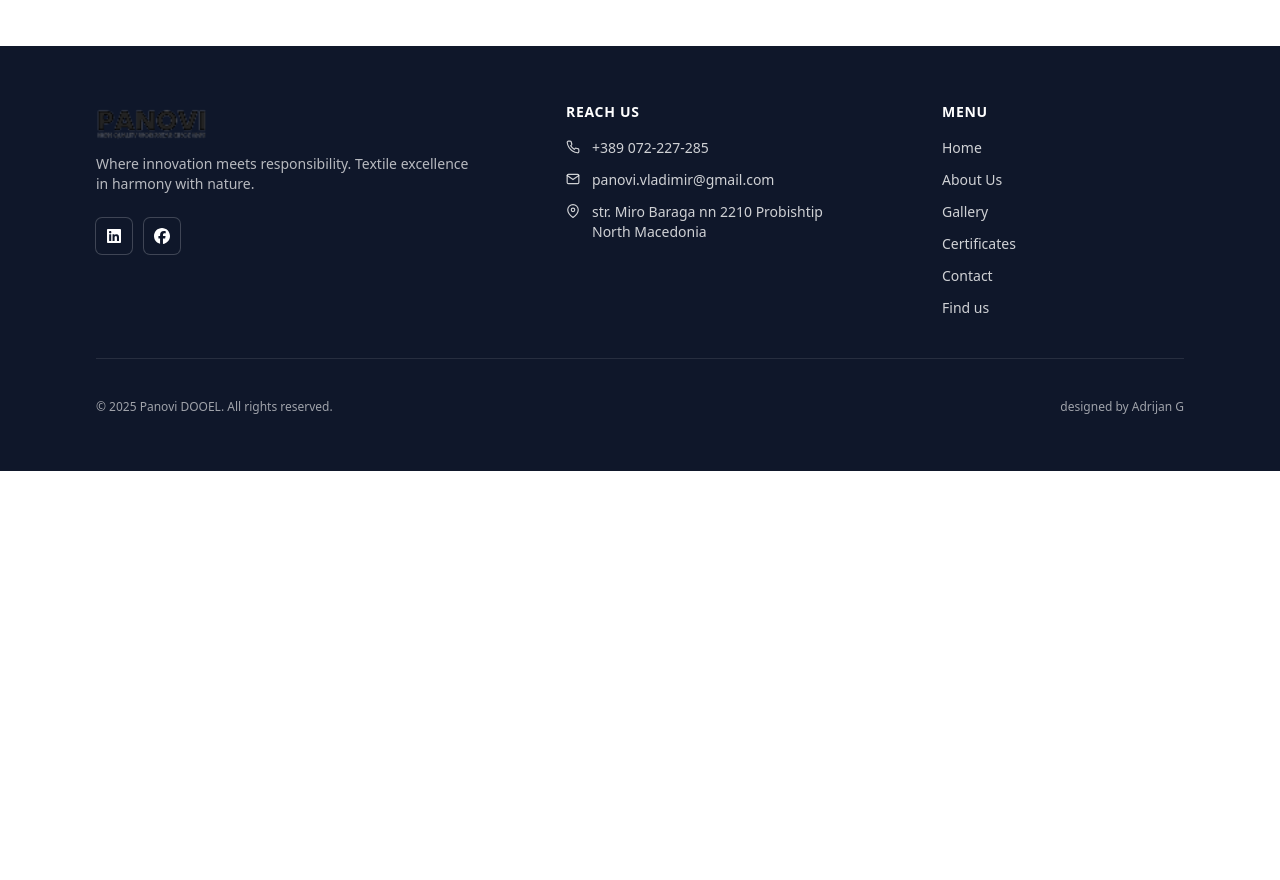
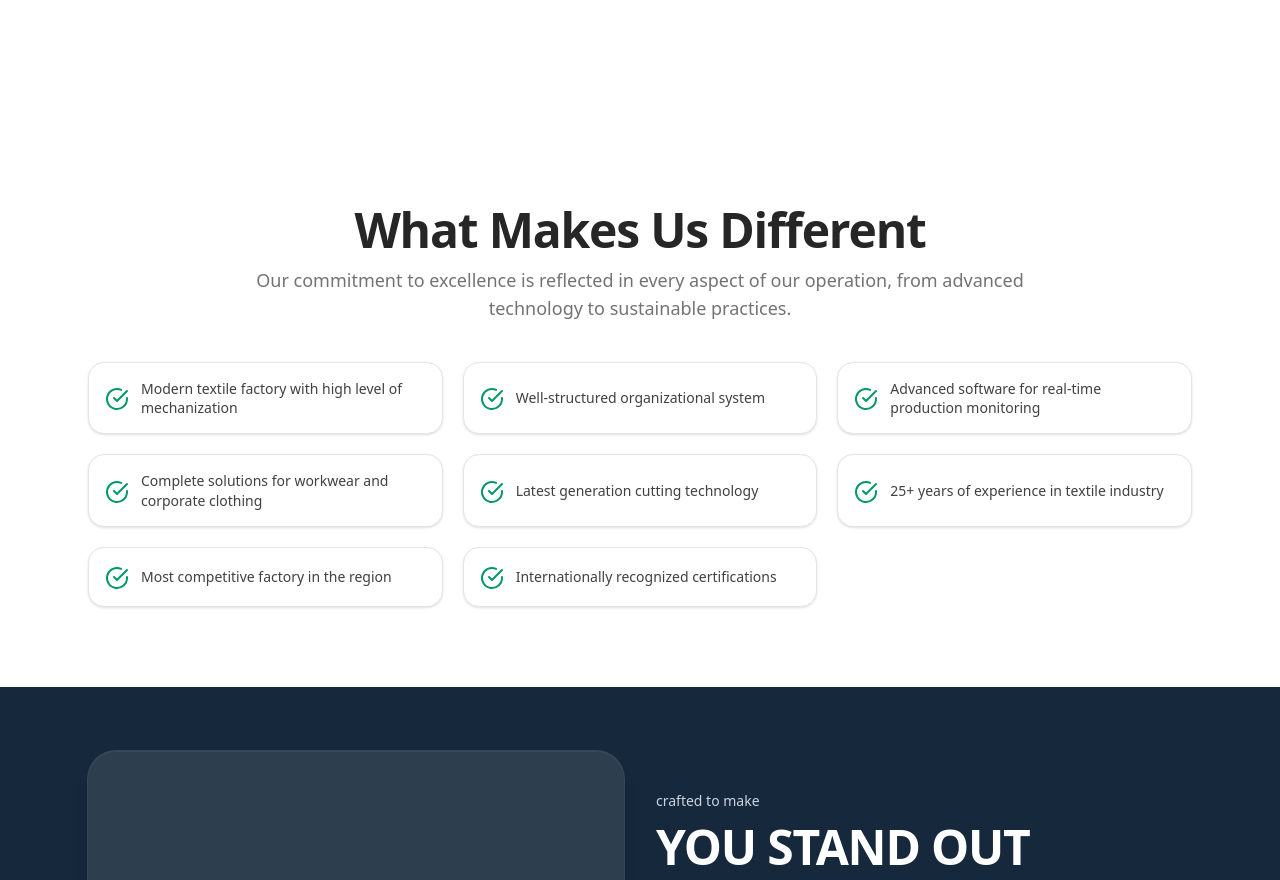
Before and after one commit to Slavcho98/Panovi, a React (Vite) app in the folder panovi-textile/: page /about in a window 1280 px wide. Shown: the part 1920-2800 px from the top of the page. Before the commit the page ends 2391 px from the top, so only its background shows below. Built offline with nearby package versions, Linux system fonts and the light colour scheme.

Commit message:
Develop (#29)

```diff
--- a/panovi-textile/src/pages/AboutPage/About.tsx
+++ b/panovi-textile/src/pages/AboutPage/About.tsx
@@ -1,7 +1,34 @@
 import StatsStrip from "../HomePage/StatsStrip";
+import AboutHighlightsList from "./AboutHighlightsList";
 import AboutIntro from "./AboutIntro";
+import CertificatesList from "./CertificatesList";
 import Hero from "./Hero";
 import ManufacturingExcellence from "./ManufacturingExcellence";
+import ReadyToWorkSection from "./ReadyToWorkSection";
+import StandOutSection from "./StandOutSection";
+const DIFFERENTIATORS = [
+  "Modern textile factory with high level of mechanization",
+  "Well-structured organizational system",
+  "Advanced software for real-time production monitoring",
+  "Complete solutions for workwear and corporate clothing",
+  "Latest generation cutting technology",
+  "25+ years of experience in textile industry",
+  "Most competitive factory in the region",
+  "Internationally recognized certifications",
+];
+
+
+const CERTS = [
+  "OEKO–TEX® STeP",
+  "TÜV AUSTRIA",
+  "ISO 9001:2015",
+  "ISO 14001:2015",
+  "ISO 45001:2018",
+  "SA8000:2014",
+  "SEDEX SMETA 4",
+  "ISO 50001:2018",
+];
+
 
 function About() {
   return (
@@ -13,7 +40,11 @@ function About() {
         numberWeight="font-bold"
         labelSize="text-2xl"
       />
-      <ManufacturingExcellence/>
+      <ManufacturingExcellence />
+      <AboutHighlightsList items={DIFFERENTIATORS} />
+      <StandOutSection/>
+      <CertificatesList items={CERTS}/>
+      <ReadyToWorkSection/>
     </div>
   );
 }
--- /dev/null
+++ b/panovi-textile/src/pages/AboutPage/AboutCard.tsx
@@ -0,0 +1,25 @@
+import React from "react";
+import { FiCheckCircle } from "react-icons/fi";
+import type { IconType } from "react-icons";
+
+type AboutCardProps = {
+  text: string;
+  icon?: IconType;
+  className?: string;
+};
+
+const AboutCard: React.FC<AboutCardProps> = ({
+  text,
+  icon: Icon = FiCheckCircle,
+}) => {
+  return (
+    <div
+      className={`flex items-center gap-3 rounded-2xl border border-neutral-200 bg-white p-4 shadow-sm `}
+    >
+      <Icon className="mt-0.5 h-6 w-6 flex-none text-emerald-600" />
+      <p className="text-sm leading-snug text-neutral-700">{text}</p>
+    </div>
+  );
+};
+
+export default AboutCard;
--- /dev/null
+++ b/panovi-textile/src/pages/AboutPage/AboutHighlightsList.tsx
@@ -0,0 +1,41 @@
+import React from "react";
+import type { IconType } from "react-icons";
+import AboutCard from "./AboutCard";
+
+type AboutHighlightsListProps = {
+  title?: string;
+  subtitle?: string;
+  items: string[];
+  cardIcon?: IconType;
+  className?: string;
+};
+
+const AboutHighlightsList: React.FC<AboutHighlightsListProps> = ({
+  title = "What Makes Us Different",
+  subtitle = "Our commitment to excellence is reflected in every aspect of our operation, from advanced technology to sustainable practices.",
+  items,
+  cardIcon,
+}) => {
+  return (
+    <section className="py-20">
+      <div className="mx-auto max-w-6xl px-4 sm:px-6">
+        <header className="mx-auto mb-10 max-w-3xl text-center">
+          <h2 className="text-3xl sm:text-4xl md:text-5xl font-semibold tracking-tight text-neutral-800">
+            {title}
+          </h2>
+          <p className="mt-3 text-base sm:text-lg text-neutral-500">
+            {subtitle}
+          </p>
+        </header>
+
+        <div className="grid gap-5 sm:grid-cols-2 lg:grid-cols-3">
+          {items.map((text, i) => (
+            <AboutCard key={i} text={text} icon={cardIcon} />
+          ))}
+        </div>
+      </div>
+    </section>
+  );
+};
+
+export default AboutHighlightsList;
--- /dev/null
+++ b/panovi-textile/src/pages/AboutPage/CertificateItem.tsx
@@ -0,0 +1,25 @@
+import type { IconType } from "react-icons";
+import { LuAward } from "react-icons/lu";
+
+export type CertificateItemProps = {
+  label: string;
+  icon?: IconType;
+  className?: string;
+};
+
+export default function CertificateItem({
+  label,
+  icon: Icon = LuAward,
+  className = "",
+}: CertificateItemProps) {
+  return (
+    <div
+      className={`flex flex-col items-center justify-center gap-2 rounded-2xl border border-neutral-200 bg-white p-6 shadow-sm ${className}`}
+    >
+      <Icon className="h-6 w-6 text-sky-500" />
+      <span className="text-sm font-medium text-neutral-700 text-center">
+        {label}
+      </span>
+    </div>
+  );
+}
--- /dev/null
+++ b/panovi-textile/src/pages/AboutPage/CertificatesList.tsx
@@ -0,0 +1,73 @@
+import type { IconType } from "react-icons";
+import { LuShieldCheck } from "react-icons/lu";
+import CertificateItem from "./CertificateItem";
+import certificatesImg from "../../assets/certificates.png";
+
+export type CertificatesListProps = {
+  title?: string;
+  subtitle?: string;
+  items: string[];
+  cardIcon?: IconType;
+  viewAllHref?: string;
+  className?: string;
+};
+
+export default function CertificatesList({
+  title = "Our Certifications",
+  subtitle = "We maintain the highest international standards through rigorous certification processes that validate our commitment to quality, safety, and sustainability.",
+  items,
+  cardIcon,
+  viewAllHref = "#",
+  className = "",
+}: CertificatesListProps) {
+  return (
+    <section className={`py-16 sm:py-20 ${className}`}>
+      <div className="mx-auto max-w-6xl px-4 sm:px-6">
+        <div className="mx-auto mb-10 max-w-3xl text-center">
+          <h2 className="text-3xl sm:text-4xl md:text-5xl font-semibold tracking-tight text-neutral-800">
+            {title}
+          </h2>
+          <p className="mt-3 text-base sm:text-lg text-neutral-500">
+            {subtitle}
+          </p>
+        </div>
+
+        <div className="grid gap-4 sm:grid-cols-2 lg:grid-cols-4">
+          {items.map((label, i) => (
+            <CertificateItem key={i} label={label} icon={cardIcon} />
+          ))}
+        </div>
+
+        <div className="mt-6 flex justify-center">
+          <a
+            href={viewAllHref}
+            className="inline-flex items-center gap-2 rounded-full border border-sky-400 px-5 py-2 text-sm font-medium text-sky-600 hover:bg-sky-50"
+          >
+            View All Certifications
+            <LuShieldCheck className="h-4 w-4" />
+          </a>
+        </div>
+
+        <div
+          className="relative mt-10 overflow-hidden rounded-[32px] mx-auto w-[90%] h-80 sm:h-[22rem] md:h-[26rem] bg-center bg-cover bg-no-repeat"
+          style={{ backgroundImage: `url(${certificatesImg})` }}
+          role="img"
+          aria-label="Certificates wall"
+        >
+          <div className="absolute inset-0 flex items-end">
+            <div className="p-6 md:p-10">
+              <h3 className="text-white text-2xl sm:text-3xl md:text-4xl font-semibold drop-shadow-md">
+                Our Factory In Probishtip
+              </h3>
+              <p className="mt-2 max-w-3xl text-white/90 text-xs sm:text-sm md:text-base drop-shadow">
+                A State-Of-The-Art Facility Where Traditional Craftsmanship
+                Meets Modern Technology, Producing Premium Textile Solutions For
+                Clients Across Europe
+              </p>
+            </div>
+          </div>
+        </div>
+      </div>
+    </section>
+  );
+}
--- a/panovi-textile/src/pages/AboutPage/Hero.tsx
+++ b/panovi-textile/src/pages/AboutPage/Hero.tsx
@@ -1,11 +1,11 @@
 import React from "react";
-import heroImg from "../../assets/about-banner.jpeg";
+import heroImg from "../../assets/about-banner2.jpeg";
 
 const Hero: React.FC = () => {
   return (
     <section
       style={{ backgroundImage: `url(${heroImg})` }}
-      className="relative h-[50vh] bg-cover bg-no-repeat bg-[position:center_40%]"
+      className="relative min-h-[60vh] bg-cover bg-no-repeat bg-center"
     >
       <div className="absolute inset-0 bg-[#005BE4]/50" />
 
--- /dev/null
+++ b/panovi-textile/src/pages/AboutPage/ReadyToWorkSection.tsx
@@ -0,0 +1,37 @@
+import { Link } from "react-router-dom";
+import { LuMapPin, LuPanelRightOpen } from "react-icons/lu";
+
+export default function ReadyToWorkSection() {
+  return (
+    <section className="bg-[#0F172A] text-white border-b border-white/30">
+      <div className="mx-auto max-w-5xl px-4 sm:px-6 py-20 sm:py-24">
+        <div className="text-center">
+          <h2 className="text-4xl sm:text-5xl md:text-6xl font-semibold tracking-tight">
+            Ready to Work With Us?
+          </h2>
+          <p className="mt-4 text-base sm:text-lg text-slate-300 w-2/3 mx-auto">
+            Experience the PANOVI difference. From concept to completion, we deliver textile solutions that exceed expectations.
+          </p>
+
+          <div className="mt-10 flex flex-wrap items-center justify-center gap-5">
+            <Link
+              to="/contact"
+              className="group inline-flex items-center gap-2 rounded-2xl border border-white/25 px-6 py-3 text-slate-200 hover:bg-white/10"
+            >
+              <span className="text-sm sm:text-base">Get In Touch</span>
+              <LuMapPin className="h-5 w-5 opacity-80 group-hover:opacity-100" />
+            </Link>
+
+            <Link
+              to="/process"
+              className="group inline-flex items-center gap-2 rounded-2xl border border-white/25 px-6 py-3 text-slate-200 hover:bg-white/10"
+            >
+              <span className="text-sm sm:text-base">See Our Process</span>
+              <LuPanelRightOpen className="h-5 w-5 opacity-80 group-hover:opacity-100" />
+            </Link>
+          </div>
+        </div>
+      </div>
+    </section>
+  );
+}
--- /dev/null
+++ b/panovi-textile/src/pages/AboutPage/StandOutSection.tsx
@@ -0,0 +1,34 @@
+// src/components/StandOutSection.jsx
+import React from "react";
+
+const VideoPlaceholder = () => (
+  <div className="relative aspect-video w-full rounded-[28px] bg-white/10 ring-1 ring-white/15 shadow-lg flex items-center justify-center">
+    <span className="text-3xl font-semibold text-slate-200">Video</span>
+    <div className="pointer-events-none absolute inset-0 rounded-[28px] shadow-[inset_0_1px_0_rgba(255,255,255,0.05)]" />
+  </div>
+);
+
+export default function StandOutSection() {
+  return (
+    <section className="bg-[#16283b] text-white">
+      <div className="mx-auto max-w-6xl px-4 sm:px-6 py-12 md:py-16">
+        <div className="grid gap-8 md:grid-cols-2 md:items-center">
+          <VideoPlaceholder />
+          <div className="space-y-3">
+            <p className="text-sm text-slate-300">crafted to make</p>
+            <h2 className="text-3xl sm:text-4xl md:text-5xl font-extrabold tracking-tight uppercase">
+              You Stand Out
+            </h2>
+            <p className="text-sm sm:text-base leading-relaxed text-slate-200">
+              modern textile factory with a <span className="font-semibold">high level of mechanization</span>, a{" "}
+              <span className="font-semibold">well-structured organizational system</span>, and advanced software
+              for real-time production monitoring. Thanks to our production process, we offer{" "}
+              <span className="font-semibold">complete solutions for workwear and corporate clothing</span>, tailored
+              to meet the specific needs of each client.
+            </p>
+          </div>
+        </div>
+      </div>
+    </section>
+  );
+}
```
Also changed, not shown: panovi-textile/src/assets/about-banner2.jpeg (added), panovi-textile/src/assets/certificates.png (added).
